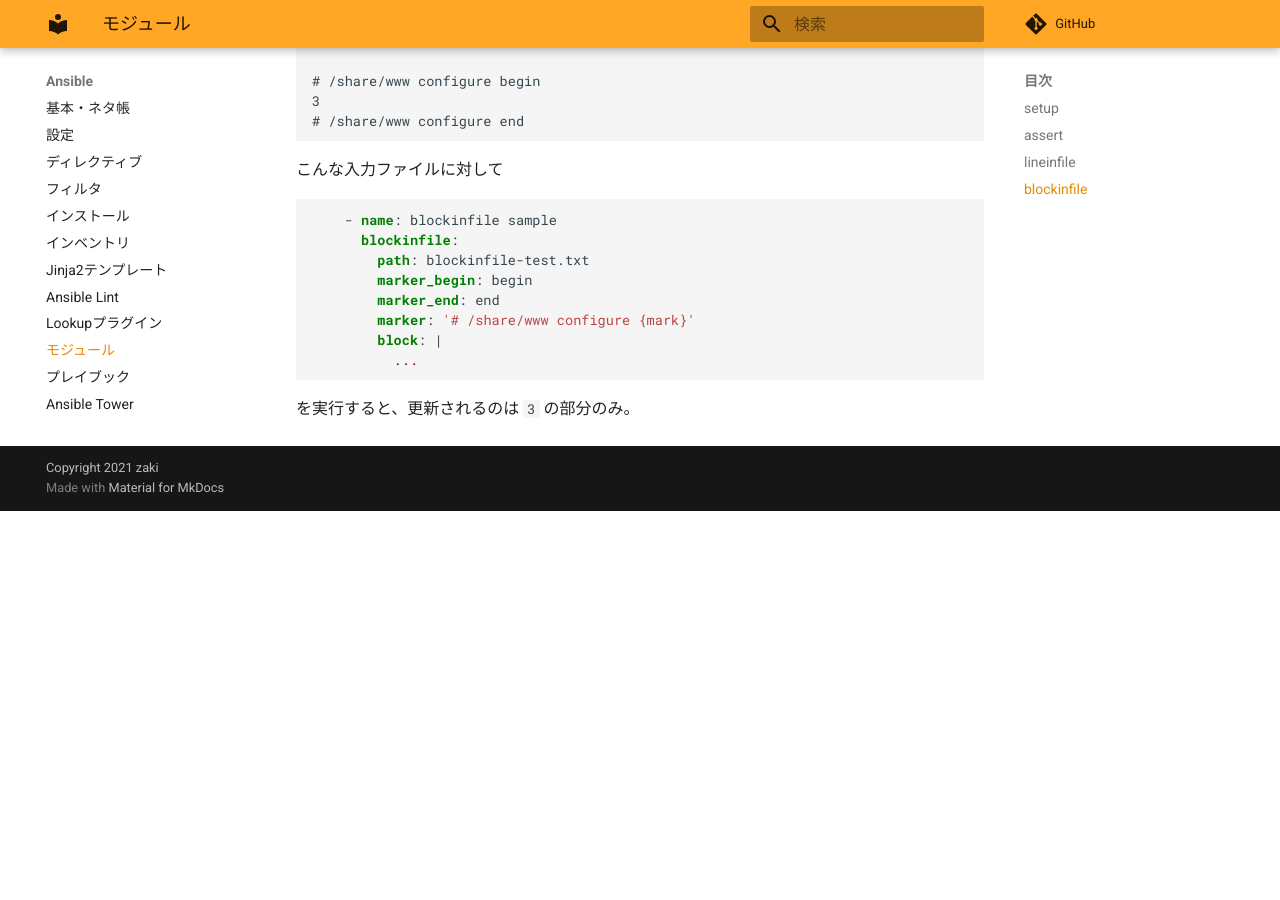
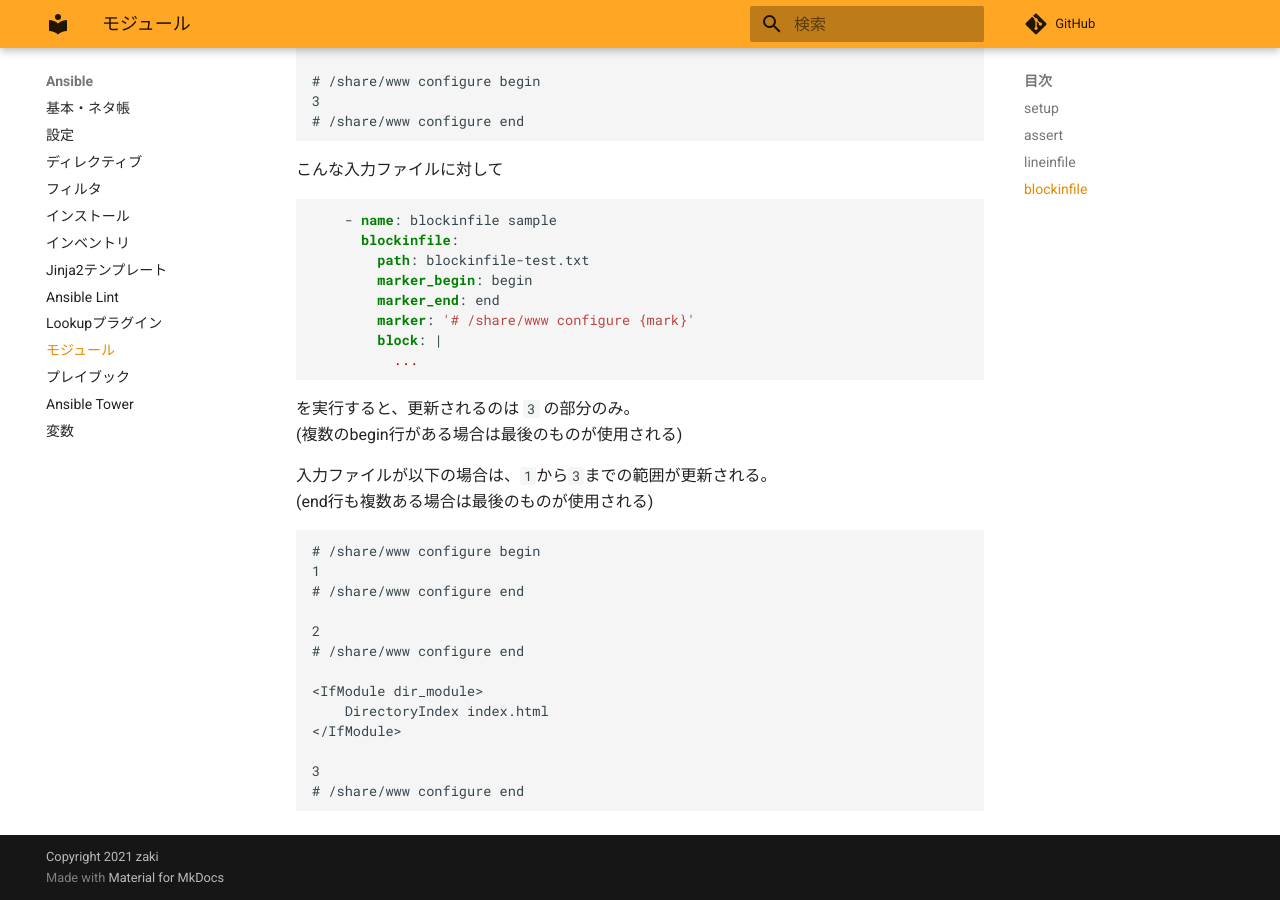
Before and after one commit to zaki-lknr/docs, an MkDocs documentation site: the page built from docs/Ansible/module.md, in a window 1280 px wide and 900 px high, scrolled down 1923 px. Built offline with MkDocs 1.6.1 and Material for MkDocs 9.7.7, drawn with Linux system fonts in a browser that asks for light colours; comment, search, counter and statistics services are not loaded; before the commit the page ends 2434 px from its top, so only the background shows below that.

Commit message:
add: ansible/module: blockinfile end行が複数パターン

````diff
--- a/docs/Ansible/module.md
+++ b/docs/Ansible/module.md
@@ -98,3 +98,23 @@ __最初に__ マッチする行を対象にする場合は`firstmatch: true`を
 ```
 
 を実行すると、更新されるのは `3` の部分のみ。
+(複数のbegin行がある場合は最後のものが使用される)
+
+入力ファイルが以下の場合は、`1`から`3`までの範囲が更新される。
+(end行も複数ある場合は最後のものが使用される)
+
+```text
+# /share/www configure begin
+1
+# /share/www configure end
+
+2
+# /share/www configure end
+
+<IfModule dir_module>
+    DirectoryIndex index.html
+</IfModule>
+
+3
+# /share/www configure end
+```
````
